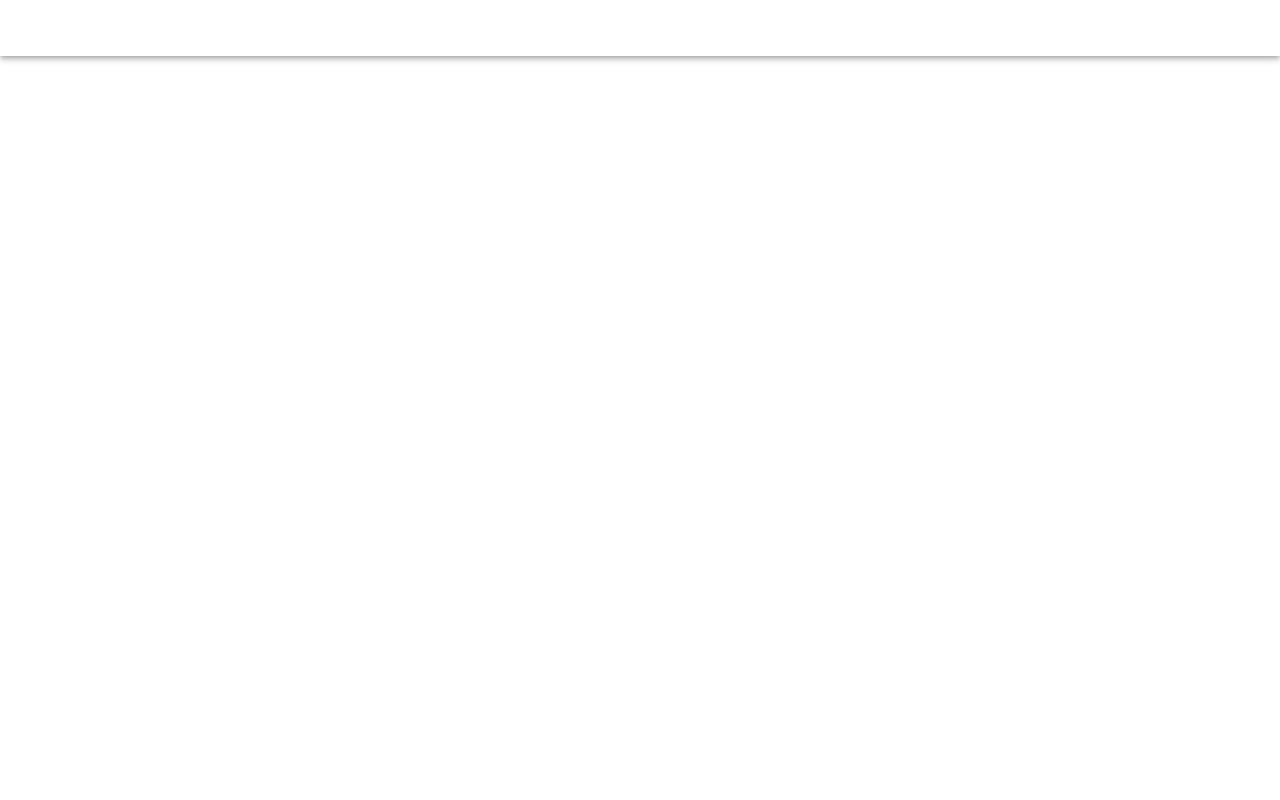
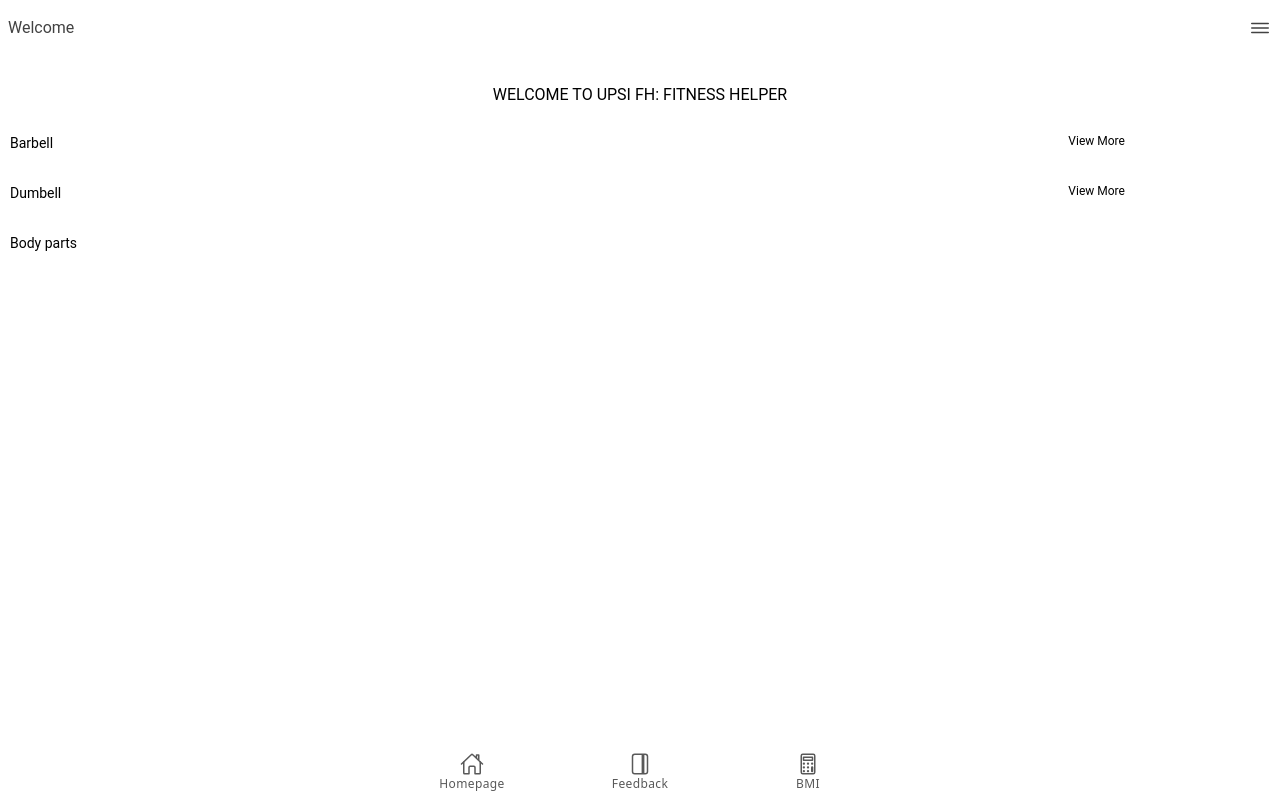
Before and after one commit to amirabdulaziz/upsifh, a React (Vite) app: page /homepage in a window 1280 px wide. Built offline with nearby package versions, Linux system fonts and the light colour scheme.

Commit message:
tabbar tak jadi

```diff
--- a/src/App.tsx
+++ b/src/App.tsx
@@ -4,7 +4,8 @@ import { IonReactRouter } from "@ionic/react-router";
 import Home from "./pages/Home";
 import Profile from "./pages/profile";
 import Homepage from "./pages/Homepage/homepage";
-
+import Feedback from "./pages/Feedback/Feedback";
+import Bmi from "./pages/BMI/Bmi";
 /* Core CSS required for Ionic components to work properly */
 import "@ionic/react/css/core.css";
 
@@ -54,6 +55,12 @@ const App: React.FC = () => (
         <Route exact path="/homepage">
           <Homepage />
         </Route>
+        <Route exact path="/feedback">
+          <Feedback />
+        </Route>
+        <Route exact path="/bmi">
+          <Bmi />
+        </Route>
       </IonRouterOutlet>
     </IonReactRouter>
   </IonApp>
--- /dev/null
+++ b/src/component/Sidebar.tsx
@@ -0,0 +1,38 @@
+import {
+  IonMenu,
+  IonHeader,
+  IonToolbar,
+  IonTitle,
+  IonContent,
+  IonPage,
+  IonButtons,
+  IonMenuButton,
+} from "@ionic/react";
+import React from "react";
+
+const Sidebar = () => {
+  return (
+    <>
+      <IonMenu contentId="sidebarmenu" side="start" menuId="first">
+        <IonContent className="ion-padding">
+          This is the menu content.
+        </IonContent>
+      </IonMenu>
+      <IonPage id="main-content">
+        <IonHeader>
+          <IonToolbar>
+            <IonButtons slot="start">
+              <IonMenuButton></IonMenuButton>
+            </IonButtons>
+            <IonTitle>Menu</IonTitle>
+          </IonToolbar>
+        </IonHeader>
+        <IonContent className="ion-padding">
+          Tap the button in the toolbar to open the menu.
+        </IonContent>
+      </IonPage>
+    </>
+  );
+};
+
+export default Sidebar;
--- /dev/null
+++ b/src/component/Tabbar.tsx
@@ -0,0 +1,52 @@
+import React from "react";
+import {
+  IonTabs,
+  IonTabBar,
+  IonTabButton,
+  IonIcon,
+  IonLabel,
+  IonRouterOutlet,
+  IonText,
+} from "@ionic/react";
+import { IonReactRouter } from "@ionic/react-router";
+import { useHistory, useLocation } from "react-router-dom";
+import { Route, Redirect } from "react-router";
+
+import {
+  playCircle,
+  radio,
+  library,
+  search,
+  homeOutline,
+  journalOutline,
+  calculatorOutline
+} from "ionicons/icons";
+
+const Tabbar: React.FC = () => {
+  const history = useHistory();
+
+  return (
+    <IonTabBar slot="bottom">
+
+      <IonTabButton onClick={() => history.push("/homepage")}>
+        <IonIcon icon={homeOutline} />
+        <IonText>
+          <p className="text-xs">Homepage</p>
+        </IonText>
+      </IonTabButton>
+      <IonTabButton onClick={() => history.push("/feedback")}>
+        <IonIcon icon={journalOutline} />
+        <IonText>
+          <p className="text-xs">Feedback</p>
+        </IonText>
+      </IonTabButton>
+      <IonTabButton onClick={() => history.push("/bmi")}>
+        <IonIcon icon={calculatorOutline} />
+        <IonText>
+          <p className="text-xs">BMI</p>
+        </IonText>
+      </IonTabButton>
+    </IonTabBar>
+  );
+};
+export default Tabbar;
--- /dev/null
+++ b/src/pages/Admin/Admin.tsx
@@ -0,0 +1,11 @@
+import React from 'react'
+
+const Admin = () => {
+  return (
+    <div>
+
+    </div>
+  )
+}
+
+export default Admin
--- /dev/null
+++ b/src/pages/BMI/Bmi.tsx
@@ -0,0 +1,15 @@
+import { IonContent, IonHeader, IonPage } from "@ionic/react";
+import React from "react";
+
+const Bmi = () => {
+  return (
+    <IonPage>
+      <IonHeader></IonHeader>
+      <IonContent>
+        This is BMI PAGE
+      </IonContent>
+    </IonPage>
+  );
+};
+
+export default Bmi;
--- /dev/null
+++ b/src/pages/Feedback/Feedback.tsx
@@ -0,0 +1,13 @@
+import { IonContent, IonHeader, IonPage } from "@ionic/react";
+import React from "react";
+
+const Feedback = () => {
+  return (
+    <IonPage>
+      <IonHeader></IonHeader>
+      <IonContent>This is Feedback PAGE</IonContent>
+    </IonPage>
+  );
+};
+
+export default Feedback;
--- a/src/pages/Home.tsx
+++ b/src/pages/Home.tsx
@@ -27,7 +27,7 @@ const Home: React.FC = () => {
           </div>
           <div className="w-full absolute bottom-4 px-4">
             <button
-              onClick={() => history.push("/profile")}
+              onClick={() => history.push("/homepage")}
               className="bg-[#D4C685] rounded-lg shadow-md px-2 py-2 h-10 w-full"
             >
               <IonText className="text-white">
--- a/src/pages/Homepage/homepage.tsx
+++ b/src/pages/Homepage/homepage.tsx
@@ -1,14 +1,85 @@
-import { IonContent, IonHeader, IonPage, IonToolbar } from "@ionic/react";
+import {
+  IonCard,
+  IonCol,
+  IonContent,
+  IonFooter,
+  IonGrid,
+  IonHeader,
+  IonIcon,
+  IonPage,
+  IonRow,
+  IonText,
+  IonToolbar,
+} from "@ionic/react";
 import React from "react";
+import { menuOutline } from "ionicons/icons";
+import Tabbar from "../../component/Tabbar";
+import Sidebar from "../../component/Sidebar";
 
 const homepage: React.FC = () => {
   return (
-    <IonPage>
-      <IonHeader>
-        <IonToolbar></IonToolbar>
-      </IonHeader>
-      <IonContent></IonContent>
-    </IonPage>
+    <>
+      <Sidebar />
+
+      <IonPage id="sidebarmenu">
+        <IonHeader className="ion-no-border shadow-none ">
+          <IonToolbar className="px-2 ">
+            <div className="flex flex-cols justify-between items-center">
+              <IonRow>Welcome</IonRow>
+              <IonRow>
+                {/* <IonIcon src={menuOutline} className="w-6 h-6" /> */}
+                <IonIcon
+                  icon={menuOutline}
+                  className="h-10 w-6"
+                  onClick={() => {
+                    const menu = document.querySelector(
+                      'ion-menu[menu-id="first"]'
+                    ) as HTMLIonMenuElement;
+                    menu?.open();
+                  }}
+                ></IonIcon>
+              </IonRow>
+            </div>
+          </IonToolbar>
+        </IonHeader>
+        <IonContent>
+          <IonGrid>
+            <IonCol>
+              <IonText>
+                <h1 className="text-dark text-center">
+                  WELCOME TO UPSI FH: FITNESS HELPER
+                </h1>
+              </IonText>
+            </IonCol>
+            <IonRow>
+              <IonCol size="10">
+                <h1 className="text-dark text-sm">Barbell</h1>
+              </IonCol>
+              <IonCol size="2">
+                <h1 className="text-dark text-xs">View More</h1>
+              </IonCol>
+              <IonCard></IonCard>
+            </IonRow>
+            <IonRow>
+              <IonCol size="10">
+                <h1 className="text-dark text-sm">Dumbell</h1>
+              </IonCol>
+              <IonCol size="2">
+                <h1 className="text-dark text-xs">View More</h1>
+              </IonCol>
+              <IonCard></IonCard>
+            </IonRow>
+            <IonRow>
+              <IonCol size="10">
+                <h1 className="text-dark text-sm">Body parts</h1>
+              </IonCol>
+              <IonCard></IonCard>
+            </IonRow>
+          </IonGrid>
+        </IonContent>
+        <Tabbar />
+      </IonPage>
+    </>
   );
 };
 
--- a/src/pages/profile.tsx
+++ b/src/pages/profile.tsx
@@ -1,14 +1,24 @@
-import { IonContent, IonHeader, IonPage } from '@ionic/react'
+import { IonCol, IonContent, IonGrid, IonHeader, IonPage, IonRow, IonText, IonToolbar } from '@ionic/react'
 import React from 'react'
 
 const profile = () => {
   return (
     <IonPage>
-      <IonHeader></IonHeader>
+      <IonHeader>
+        <IonToolbar className='ion-no-border '>
+
+        </IonToolbar>
+      </IonHeader>
       <IonContent>
-        <div>
-          <h2>Hello this is 9 ringgit</h2>
-        </div>
+        <IonGrid>
+          <IonCol>
+            <IonRow>
+              <IonText>
+                <h1 className='text-dark'>Profile</h1>
+              </IonText>
+            </IonRow>
+          </IonCol>
+        </IonGrid>
       </IonContent>
     </IonPage>
   );
```
